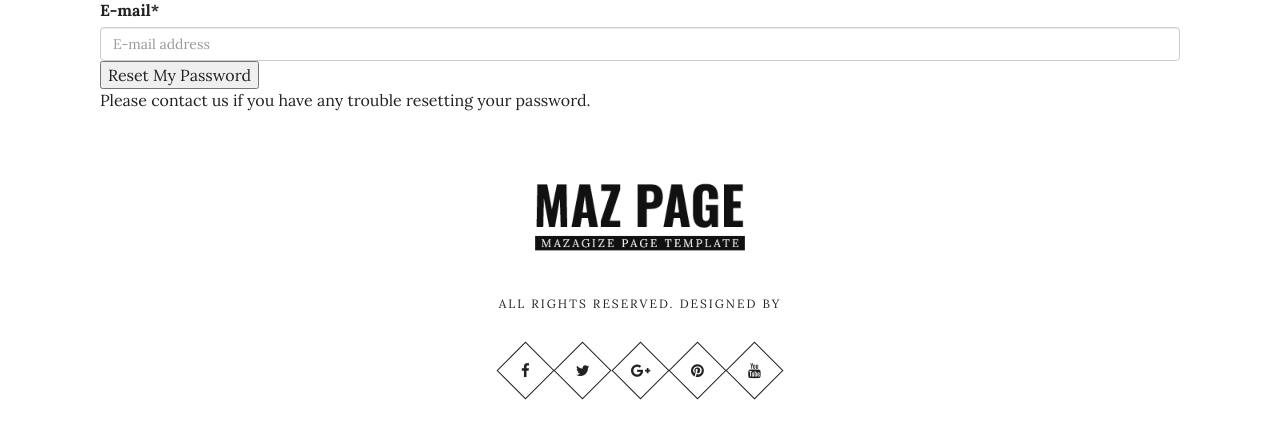
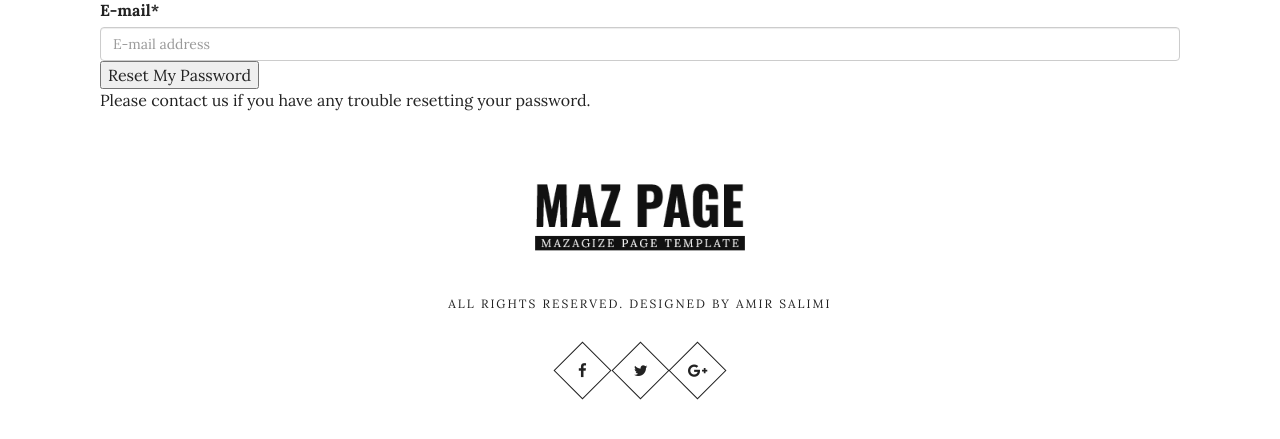
Before and after one commit to Amiirsalimi/MiniBuzz-News, a Django app: page /accounts/password/reset/ in a window 1280 px wide. Shown: the part 317-756 px from the top of the page. Run offline with Django 4.2, Linux system fonts and the light colour scheme; some libraries are stand-ins or nearby versions.

Commit message:
links fixed

```diff
--- a/templates/base.html
+++ b/templates/base.html
@@ -298,24 +298,19 @@
             </a>
             <div class="footer-bar">
                 <div class="allright">
-                    <p> All rights reserved. Designed by <a href="#"> </a></p>
+                    <p> All rights reserved. Designed by <a href="#">Amir Salimi </a></p>
                 </div>
                 <div class="social-footer">
-                    <a href="#" class="facebook">
+                    <a href="https://www.facebook.com" class="facebook">
                         <i class="fa fa-facebook"></i>
                     </a>
-                    <a href="#" class="twitter">
+                    <a href="https://www.x.com" class="twitter">
                         <i class="fa fa-twitter"></i>
                     </a>
-                    <a href="#" class="google">
+                    <a href="https://www.google.com" class="google">
                         <i class="fa fa-google-plus"></i>
                     </a>
-                    <a href="#" class="pinterest">
-                        <i class="fa fa-pinterest"></i>
-                    </a>
-                    <a href="#" class="youtube">
-                        <i class="fa fa-youtube"></i>
-                    </a>
+
                 </div>
                 <div class="clearfix"></div>
             </div>
```
